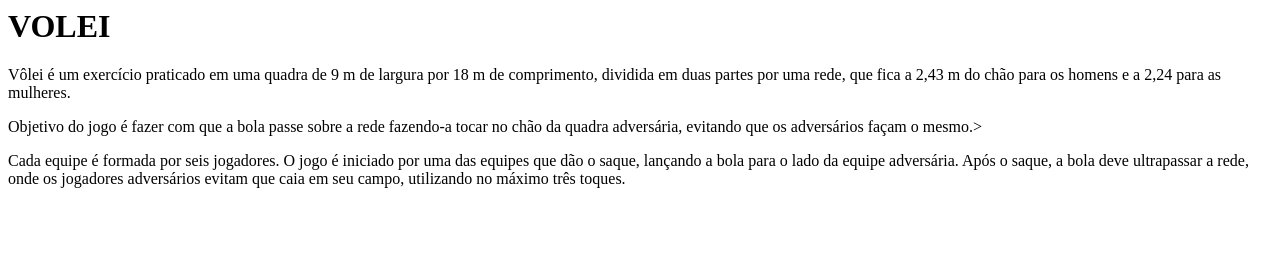
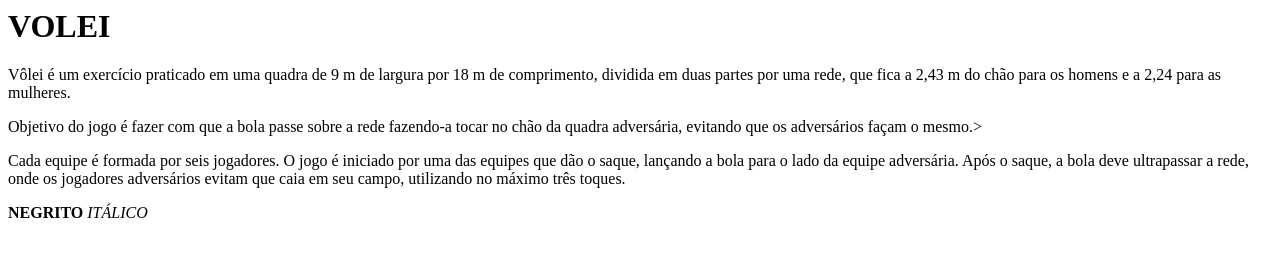
Before and after one commit to vesgo38/HTML5eCSS31D, a plain HTML site: page index.html in a window 1280 px wide. Drawn offline with Linux system fonts and the light colour scheme.

Commit message:
AULA26/10/2023

```diff
--- a/index.html
+++ b/index.html
@@ -5,3 +5,7 @@
 <P>Objetivo do jogo é fazer com que a bola passe sobre a rede fazendo-a tocar no chão da quadra adversária, evitando que os adversários façam o mesmo.></P>
 <p>Cada equipe é formada por seis jogadores. O jogo é iniciado por uma das equipes que dão o saque, lançando a bola para o lado da equipe adversária. Após o saque,
  a bola deve ultrapassar a rede, onde os jogadores adversários evitam que caia em seu campo, utilizando no máximo três toques.</p>
+
+ <strong>NEGRITO</strong>
+
+ <em>ITÁLICO</em>
```
